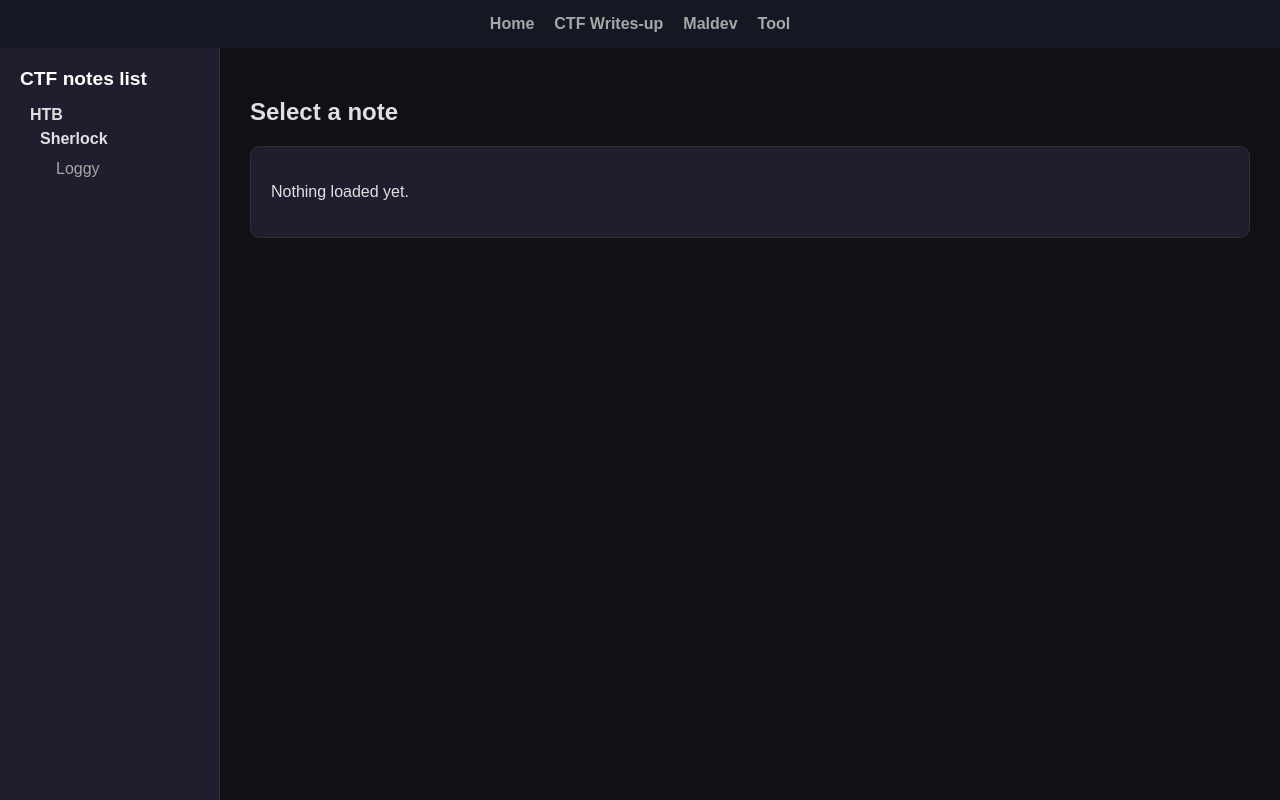
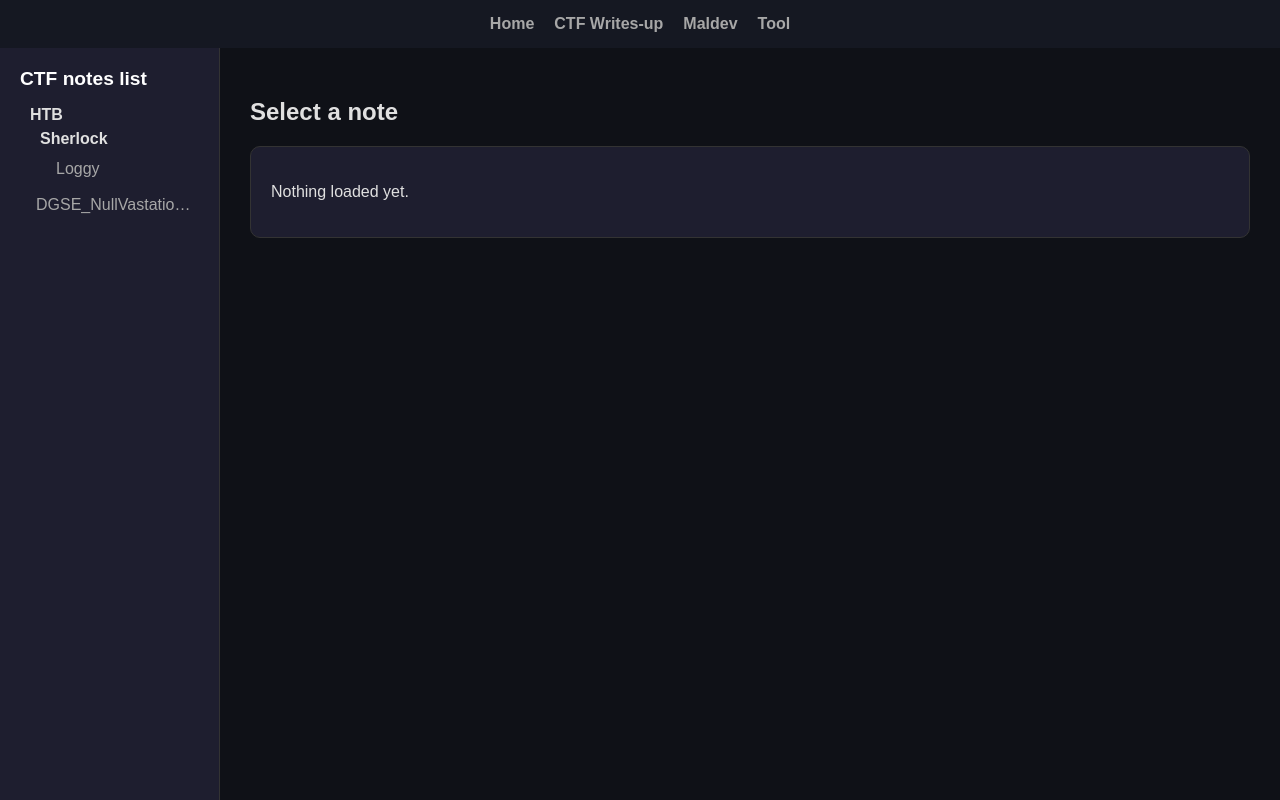
Before and after one commit to Z3R0ZZZ/Zeroz-Sec-Notes, a plain HTML site: page ctflist.html in a window 1280 px wide. Drawn offline with nearby package versions, Linux system fonts and the light colour scheme.

Commit message:
add NullVastation challenge

```diff
--- a/ctflist.html
+++ b/ctflist.html
@@ -173,6 +173,7 @@
   <script>
     const files = [
       "note/ctf/HTB/Sherlock/Loggy.md",
+      "note/ctf/DGSE_NullVastation_Challenge.md"
     ];
 
     const noteList = document.getElementById("note-list");
```
Also changed, not shown: note/ctf/asset/DGSENull1.png (added), note/ctf/asset/DGSENull2.png (added), note/ctf/asset/DGSENull3.png (added), note/ctf/asset/DGSENull4.png (added), note/ctf/asset/DGSENull5.png (added), note/ctf/asset/DGSENull6.png (added), note/ctf/asset/DGSENull7.png (added), note/ctf/asset/DGSENull8.png (added), 1 other file.
